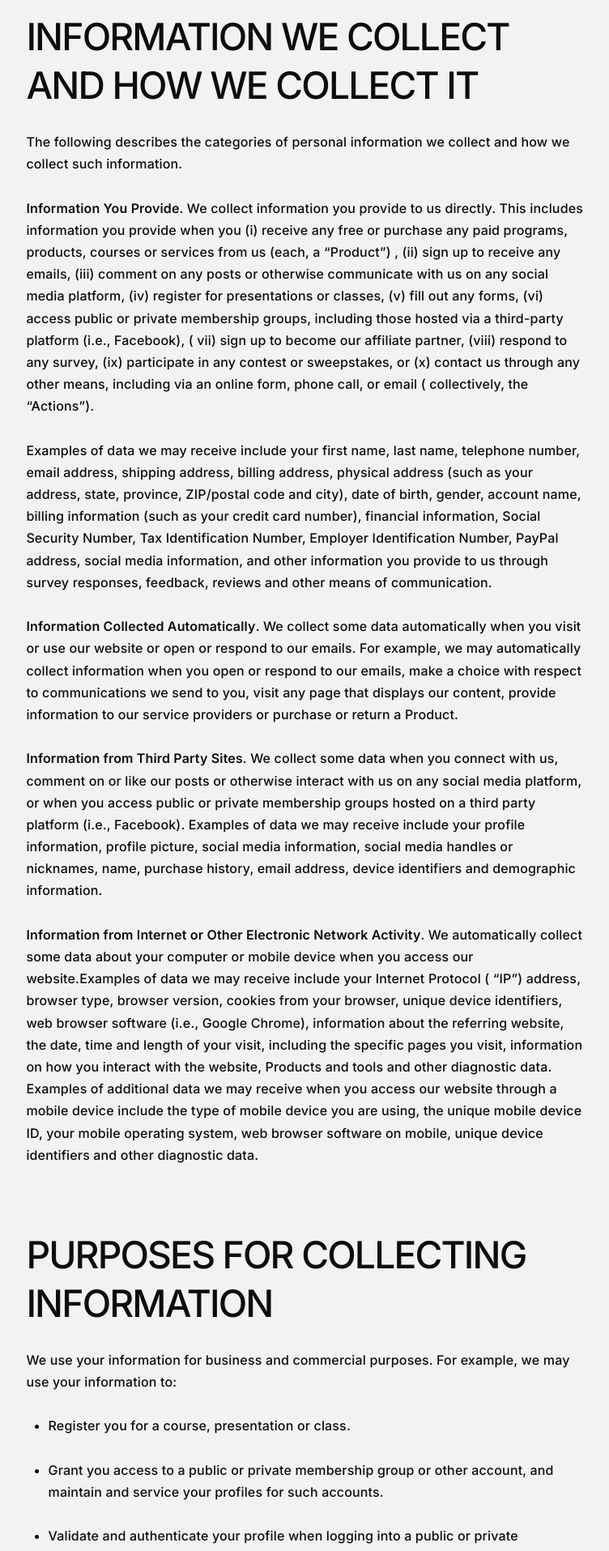
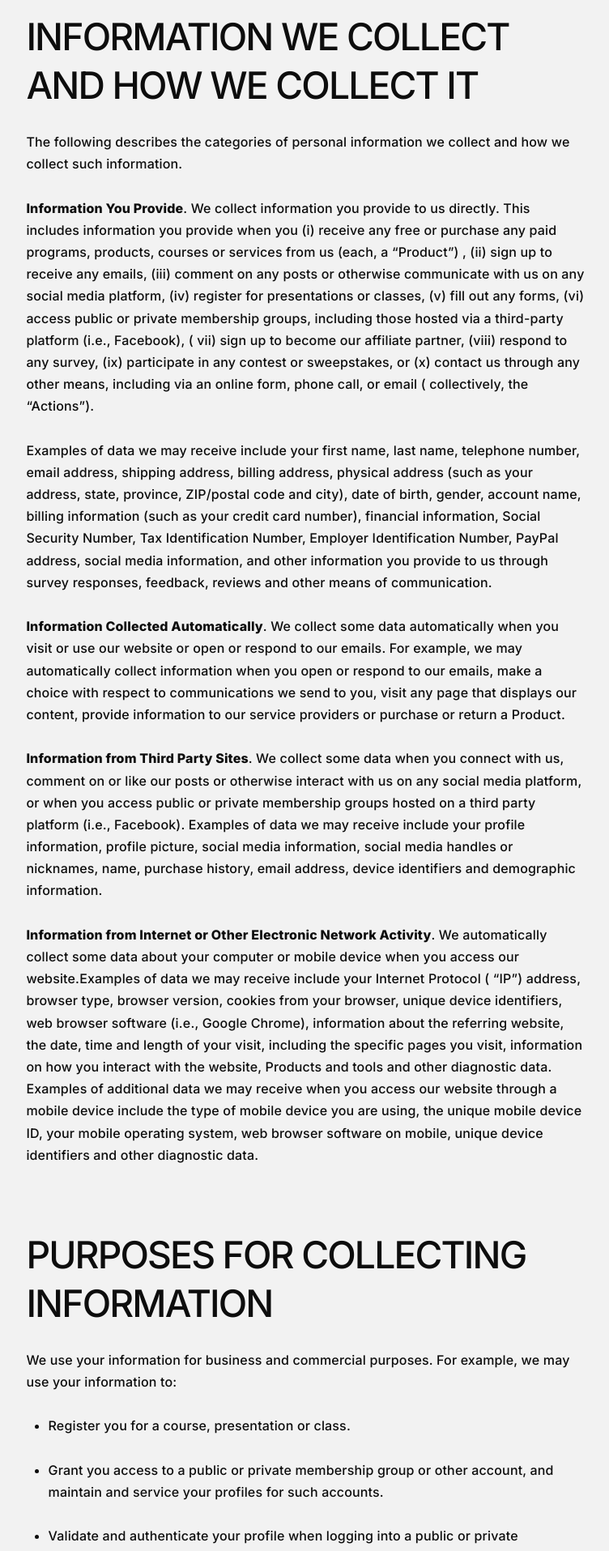
Before and after one commit to jingtianfeng/jtfeng-personal-1, a Jekyll site: the page built from privacy.md, in a window 1280 px wide. Shown: the part 1055-2970 px from the top of the page at 81% size, without its empty margins (263-1015 px from the left). Built offline with Jekyll 4.4.1, drawn with Linux system fonts in a browser that asks for light colours.

Commit message:
Update _prose: add <strong> font-weight

```diff
--- a/_sass/_prose.sass
+++ b/_sass/_prose.sass
@@ -12,6 +12,9 @@
 
   p + p
     margin-top: $prose-paragraph-adjacent-sibling-margin-top
+
+  strong
+    font-weight: $prose-strong-font-weight
 
   a
     text-decoration: underline
```
